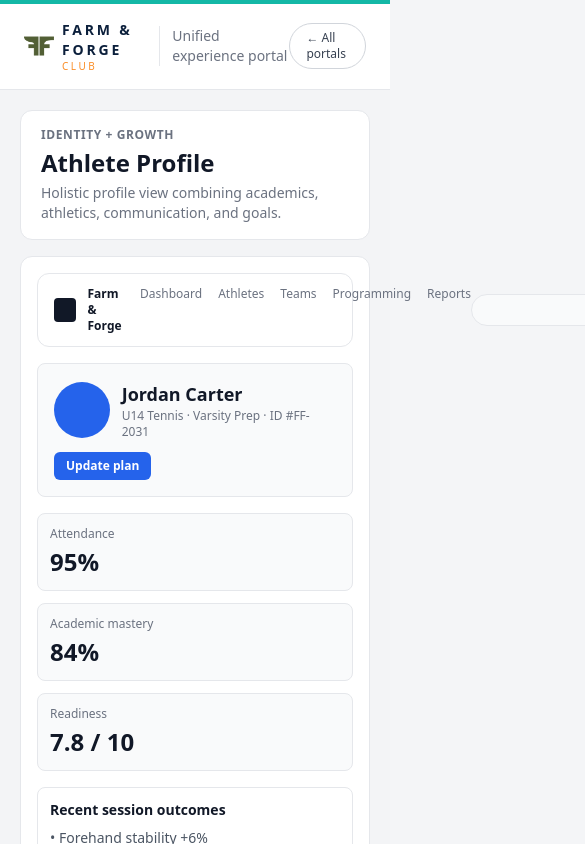
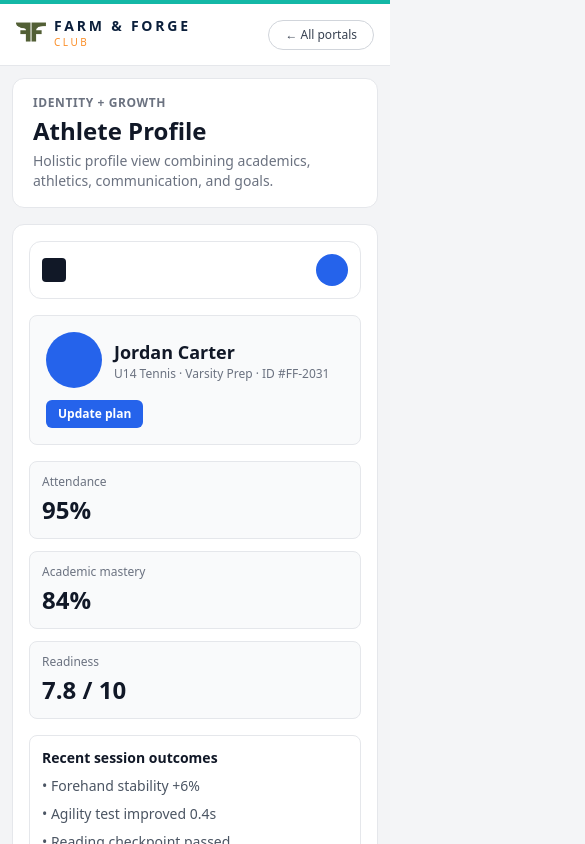
Before and after one commit to medlmichael/farm-forge-portal, a Next.js app: page /portal/athlete-profile in a window 390 px wide. Shown: the top 844 px of the page, 585 px wide, since content can reach past the window. Built offline with nearby package versions, Linux system fonts and the light colour scheme.

Commit message:
Improve mobile responsiveness across portal, module screens, scorecards, and club page

```diff
--- a/src/app/(club)/club/page.tsx
+++ b/src/app/(club)/club/page.tsx
@@ -4,7 +4,7 @@ const CLUB_AUTOMATION_URL = "https://farmandforge.clubautomation.com/";
 
 export default function ClubDashboardPage() {
   return (
-    <main className="mx-auto w-full max-w-6xl px-6 py-10">
+    <main className="mx-auto w-full max-w-6xl px-4 py-8 sm:px-6 sm:py-10">
       <div className="mb-6 rounded-xl border border-[var(--ff-border)] bg-[var(--background)] p-6 shadow-sm">
         <p className="text-xs font-semibold uppercase tracking-widest text-[var(--ff-cool-gray)]">Club Automation</p>
         <h1 className="mt-1 text-3xl font-bold tracking-tight text-[var(--ff-navy)]">Official member portal</h1>
--- a/src/app/portal/[module]/page.tsx
+++ b/src/app/portal/[module]/page.tsx
@@ -42,10 +42,10 @@ function Sidebar({ active }: { active: PortalModuleKey }) {
 
 function AppTopbar() {
   return (
-    <div className="mb-4 flex items-center justify-between rounded-xl border border-[#e5e7eb] bg-white px-4 py-3">
+    <div className="mb-4 flex items-center justify-between rounded-xl border border-[#e5e7eb] bg-white px-3 py-3 sm:px-4">
       <div className="flex items-center gap-3">
         <div className="h-6 w-6 rounded bg-[#111827]" />
-        <div className="flex gap-4 text-xs text-[#6b7280]">
+        <div className="hidden gap-4 text-xs text-[#6b7280] md:flex">
           <span className="font-semibold text-[#111827]">Farm & Forge</span>
           <span>Dashboard</span>
           <span>Athletes</span>
@@ -55,7 +55,7 @@ function AppTopbar() {
         </div>
       </div>
       <div className="flex items-center gap-2">
-        <div className="h-8 w-40 rounded-full border border-[#e5e7eb] bg-[#f9fafb]" />
+        <div className="hidden h-8 w-40 rounded-full border border-[#e5e7eb] bg-[#f9fafb] sm:block" />
         <div className="h-8 w-8 rounded-full bg-[#2563eb]" />
       </div>
     </div>
@@ -66,7 +66,7 @@ function CalendarScreen() {
   return (
     <div className="rounded-xl border border-[#e5e7eb] bg-white p-4">
       <AppTopbar />
-      <div className="mb-3 flex items-center justify-between">
+      <div className="mb-3 flex flex-wrap items-center justify-between gap-2">
         <div>
           <p className="text-[11px] text-[#6b7280]">Programming / Schedule</p>
           <h3 className="text-2xl font-semibold text-[#111827]">Class Schedule</h3>
@@ -98,7 +98,8 @@ function CalendarScreen() {
           </div>
         </div>
 
-        <div className="rounded-lg border border-[#e5e7eb]">
+        <div className="overflow-x-auto rounded-lg border border-[#e5e7eb]">
+          <div className="min-w-[620px]">
           <div className="grid grid-cols-7 border-b border-[#e5e7eb] text-[11px] text-[#9ca3af]">
             {['MON','TUE','WED','THU','FRI','SAT','SUN'].map((d) => (
               <div key={d} className="border-r border-[#eef2f7] px-2 py-2 last:border-r-0">{d}</div>
@@ -112,6 +113,7 @@ function CalendarScreen() {
                 {i % 7 === 0 && <div className="mt-1 rounded bg-green-100 px-1 py-0.5 text-[9px] text-green-700">10:00 AM P</div>}
               </div>
             ))}
+          </div>
           </div>
         </div>
 
@@ -423,10 +425,10 @@ export default async function PortalModulePage({ params }: Props) {
   return (
     <div className="flex min-h-screen flex-col bg-[#f3f4f6]">
       <div className="h-1 w-full" style={{ background: page.accent }} />
-      <header className="flex items-center justify-between border-b border-[#e5e7eb] bg-white px-6 py-4">
+      <header className="flex flex-wrap items-center justify-between gap-2 border-b border-[#e5e7eb] bg-white px-4 py-3 sm:px-6 sm:py-4">
         <div className="flex items-center gap-3">
           <FarmAndForgeLogo href="/" height={30} />
-          <span className="border-l border-[#e5e7eb] pl-3 text-sm text-[#6b7280]">Unified experience portal</span>
+          <span className="hidden border-l border-[#e5e7eb] pl-3 text-sm text-[#6b7280] sm:inline">Unified experience portal</span>
         </div>
         <div className="flex items-center gap-3">
           <Link href="/" className="rounded-full border border-[#d1d5db] px-4 py-1.5 text-xs font-medium text-[#374151] hover:bg-[#f3f4f6]">
@@ -437,7 +439,7 @@ export default async function PortalModulePage({ params }: Props) {
 
       <div className="flex min-h-0 flex-1">
         <Sidebar active={module as PortalModuleKey} />
-        <main className="min-w-0 flex-1 p-5">
+        <main className="min-w-0 flex-1 p-3 sm:p-5">
           <section className="mb-4 rounded-xl border border-[#e5e7eb] bg-white px-5 py-4">
             <p className="text-xs font-semibold uppercase tracking-wider text-[#6b7280]">{page.subtitle}</p>
             <h1 className="mt-1 text-2xl font-bold text-[#111827]">{page.title}</h1>
--- a/src/app/portal/page.tsx
+++ b/src/app/portal/page.tsx
@@ -40,7 +40,7 @@ export default function PortalPage() {
         </aside>
 
         <section className="flex min-w-0 flex-1 flex-col">
-          <header className="flex items-center justify-between border-b border-[#e5e7eb] bg-white px-6 py-3">
+          <header className="flex flex-wrap items-center justify-between gap-2 border-b border-[#e5e7eb] bg-white px-4 py-3 sm:px-6">
             <div className="flex items-center gap-3">
               <div className="h-7 w-7 rounded bg-[#0f172a]" />
               <nav className="hidden items-center gap-4 text-xs text-[#6b7280] md:flex">
@@ -60,7 +60,7 @@ export default function PortalPage() {
             </Link>
           </header>
 
-          <main className="p-6">
+          <main className="p-3 sm:p-6">
             <div className="rounded-xl border border-[#e5e7eb] bg-white p-6 shadow-sm">
               <p className="text-xs text-[#6b7280]">Athletes / Profile</p>
               <h1 className="mt-1 text-3xl font-semibold">Athlete Profile</h1>
--- a/src/app/scorecards/page.tsx
+++ b/src/app/scorecards/page.tsx
@@ -50,8 +50,8 @@ export default function ScorecardsPage() {
 
   return (
     <div className="min-h-screen bg-[var(--background-page)]">
-      <header className="border-b border-[var(--ff-border)] bg-[var(--background)] px-6 py-4">
-        <div className="mx-auto flex w-full max-w-6xl items-center justify-between">
+      <header className="border-b border-[var(--ff-border)] bg-[var(--background)] px-4 py-4 sm:px-6">
+        <div className="mx-auto flex w-full max-w-6xl flex-wrap items-center justify-between gap-2">
           <div className="flex items-center gap-3">
             <FarmAndForgeLogo href="/" height={30} />
             <span className="border-l border-[var(--ff-border)] pl-3 text-sm text-[var(--ff-cool-gray)]">Vendor scorecards</span>
@@ -83,7 +83,7 @@ export default function ScorecardsPage() {
                 <div key={vendor.key} className="rounded-lg border border-[var(--ff-border)] p-4">
                   <div className="mb-2 flex items-center justify-between gap-3">
                     <p className="font-semibold text-[var(--ff-navy)]">{vendor.vendor}</p>
-                    <div className="flex items-center gap-2">
+                    <div className="flex flex-wrap items-center justify-end gap-2">
                       <span className={`rounded-full border px-2.5 py-0.5 text-xs font-medium ${ROLE_COLORS[vendor.recommendedRole ?? "tbd"]}`}>
                         {ROLE_LABELS[vendor.recommendedRole ?? "tbd"]}
                       </span>
```
